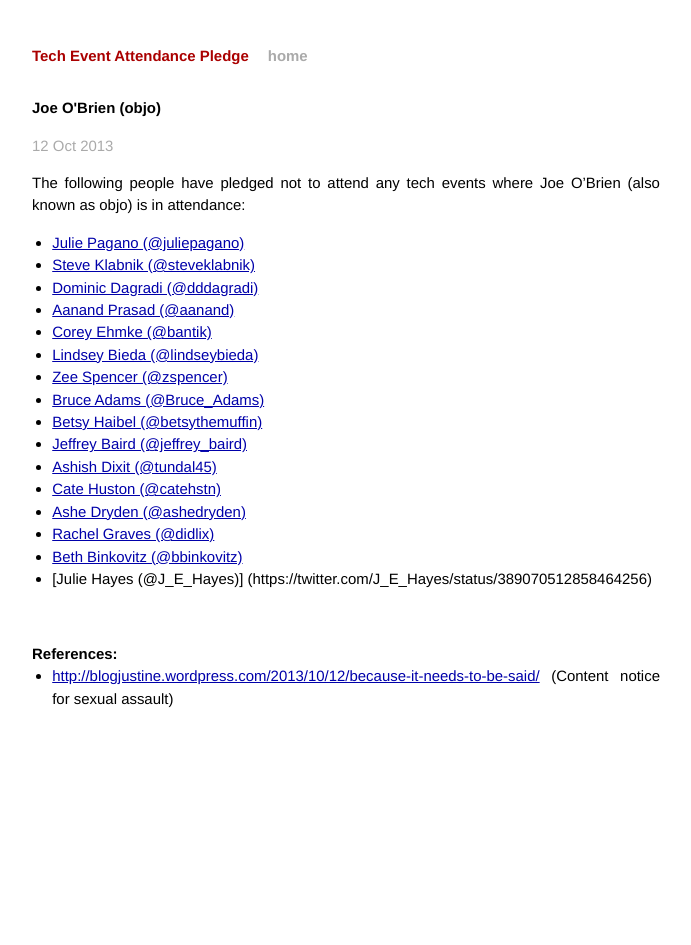
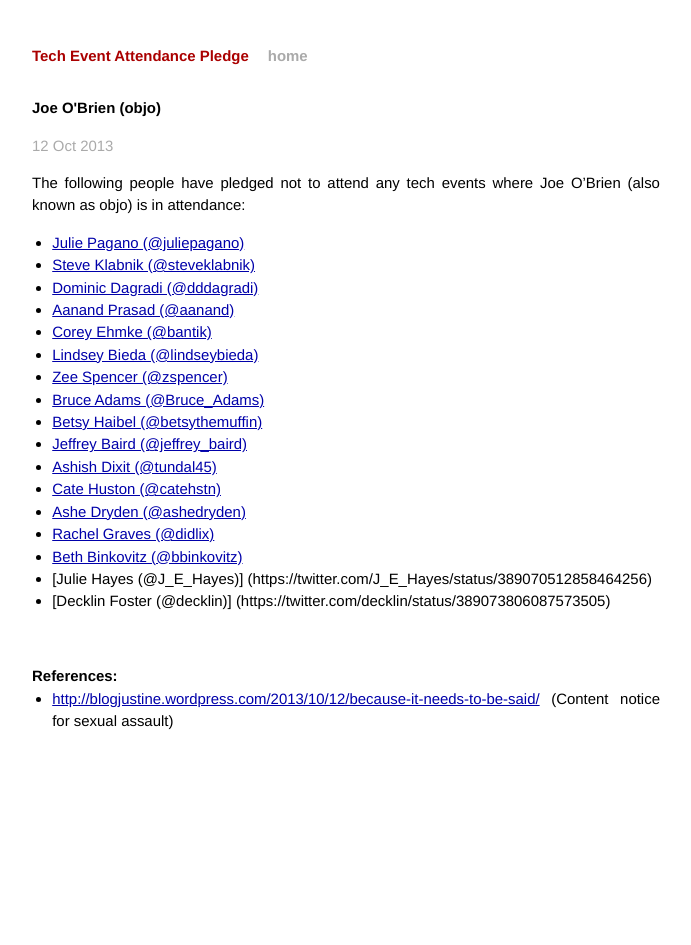
Before and after one commit to techtektek/tech-event-attendance-pledge.github.io, a Jekyll site: the page built from _posts/2013-10-12-objo.markdown, in a window 1280 px wide. Shown: the whole page, without its empty margins (294-985 px from the left). Built offline with Jekyll 4.4.1, drawn with Linux system fonts in a browser that asks for light colours; Markdown is read by kramdown in place of the engine named in the settings.

Commit message:
Add myself (@decklin)

```diff
--- a/_posts/2013-10-12-objo.markdown
+++ b/_posts/2013-10-12-objo.markdown
@@ -24,6 +24,7 @@ O'Brien (also known as objo) is in attendance:
 * [Rachel Graves (@didlix)](https://twitter.com/didlix/status/389066373613498369)
 * [Beth Binkovitz (@bbinkovitz)](https://twitter.com/bbinkovitz/status/389070396248436736)
 * [Julie Hayes (@J_E_Hayes)] (https://twitter.com/J_E_Hayes/status/389070512858464256)
+* [Decklin Foster (@decklin)] (https://twitter.com/decklin/status/389073806087573505)
 
 
 <br/>
```
